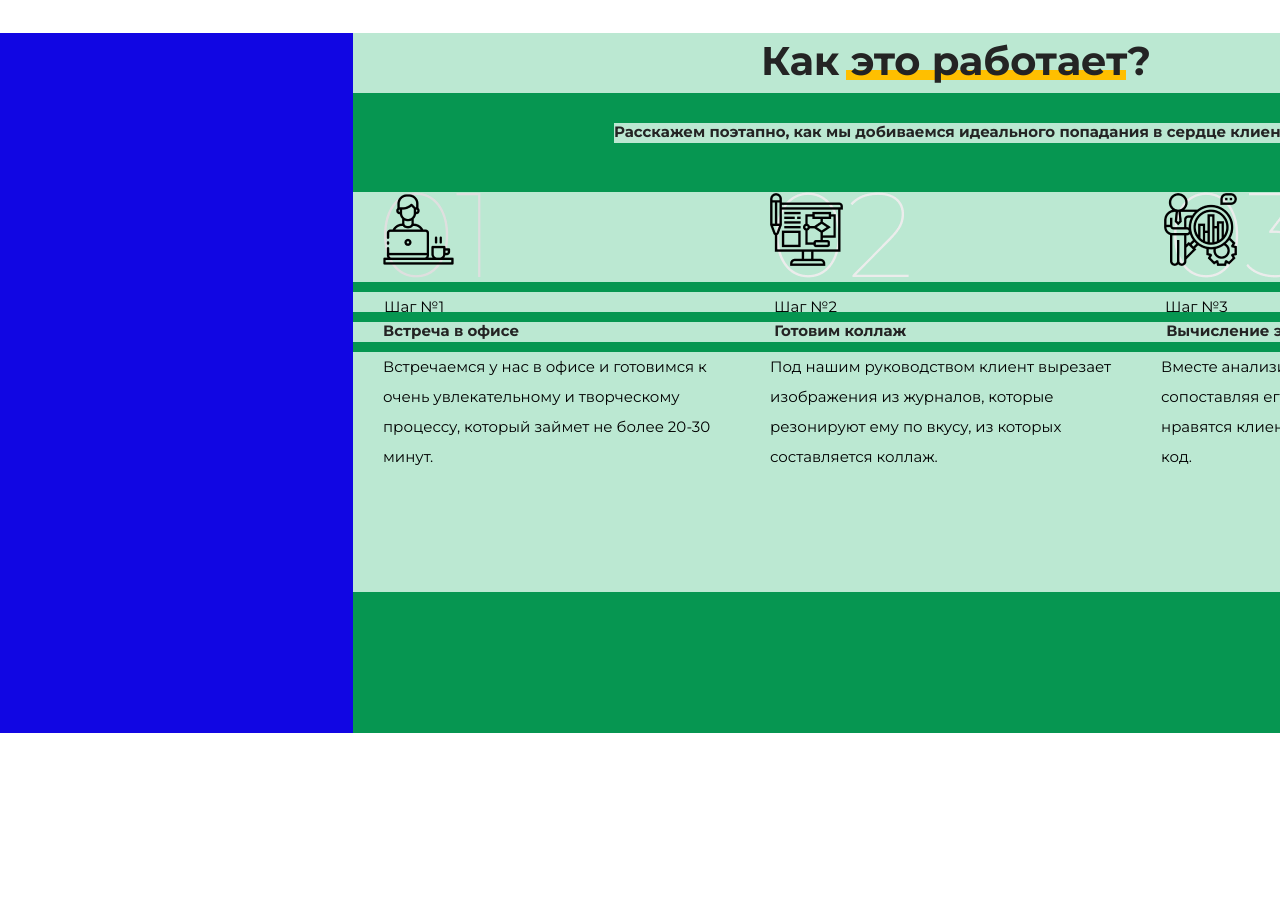
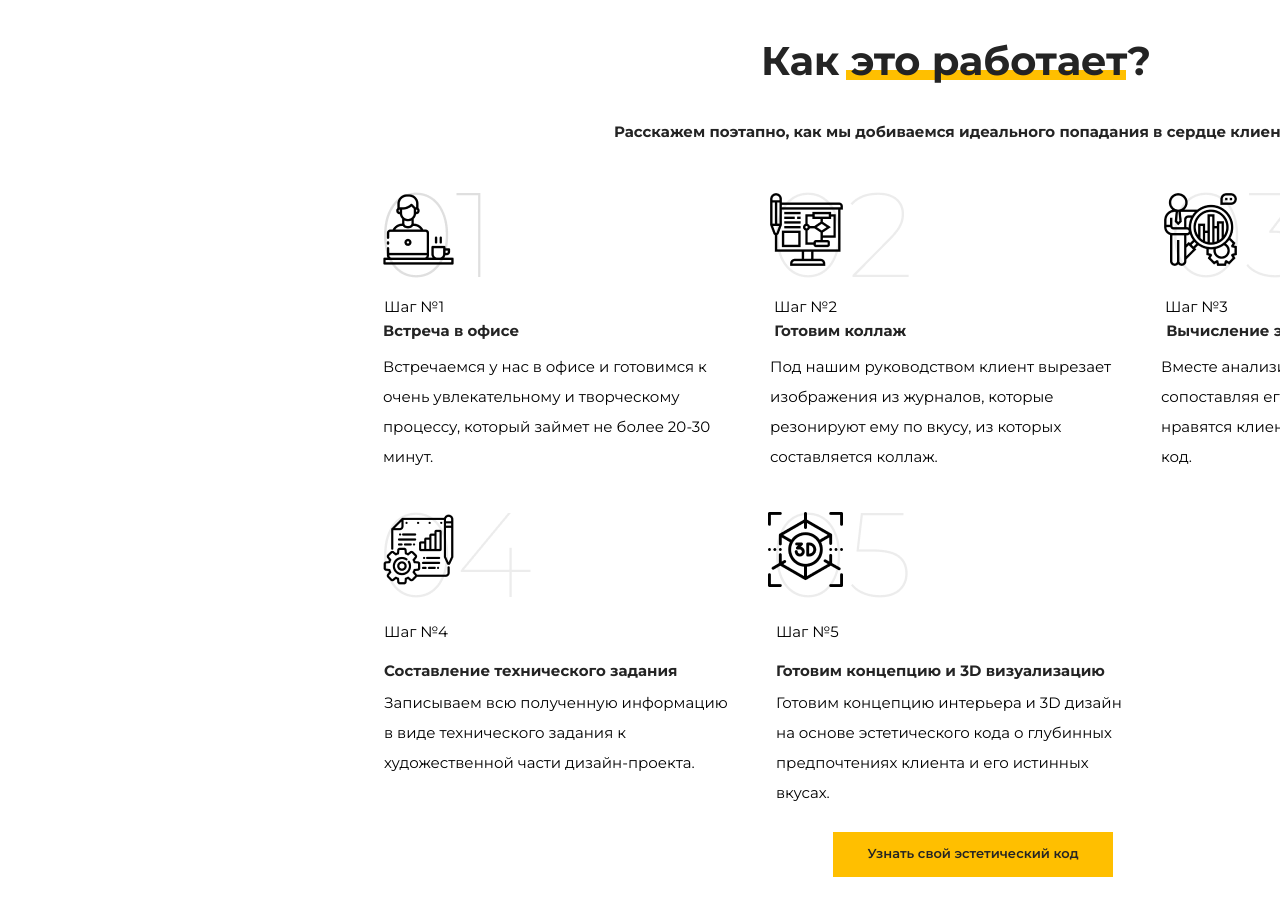
Before and after one commit to Salov-it/DlA-Design, a plain HTML site: page index.html in a window 1280 px wide. Shown: the part 3804-4719 px from the top of the page. Before the commit the page ends 4537 px from the top, so only its background shows below. Drawn offline with nearby package versions, Linux system fonts and the light colour scheme; files whose address does not match are found by name.

Commit message:
верстка 7 блока окончена

```diff
--- a/css/style.css
+++ b/css/style.css
@@ -694,10 +694,7 @@ a
     display: flex;
     justify-content: center;
     width: 1912px;
-    height: 700px;
-
-
-    background-color: #1106e3;
+    height: 900px;
 }
 
 .content_container_5
@@ -705,8 +702,8 @@ a
    display: flex;
    flex-direction: column;
    width: 1206px;
-   height: 700px;
-   background-color: #069651;
+   height: 850px;
+
 }
 
 .container_5_blok1
@@ -715,7 +712,7 @@ a
   justify-content: center;
   width: 1206px;
   height: 60px;
-  background-color: #bbe8d2;
+
 }
 
 .text_How_it_works
@@ -742,7 +739,7 @@ a
   height: 20px;
      margin-top: 30px;
     margin-left: 261px;
-  background-color: #bbe8d2;
+
 }
 
 .text2_How_it_works
@@ -761,7 +758,7 @@ a
     height: 90px;
     margin-top: 49px;
 
-    background-color: #bbe8d2;
+
 }
 
 .ico-01
@@ -801,7 +798,7 @@ a
     height: 20px;
     margin-top: 100px;
     margin-left: -885px;
-     background-color: #bbe8d2;
+
 
 }
 
@@ -840,7 +837,7 @@ a
     height: 20px;
     margin-top: 130px;
     margin-left: -1000px;
-    background-color: #bbe8d2;
+
 }
 
 .text1_blok5
@@ -877,12 +874,12 @@ a
 .container_blok6
 {   display: flex;
     width: 1170px;
-    height: 240px;
+    height: 130px;
     margin-top: 160px;
     margin-left: -1130px;
 
 
-    background-color: #bbe8d2;
+
 }
 
 .text1_blok6 p
@@ -913,6 +910,139 @@ a
   color: #000000;
   margin-left: 12px;
 }
+
+
+.container_blok7
+{
+      display: flex;
+    width: 600px;
+    height: 100px;
+    margin-top: 320px;
+    margin-left: -1170px;
+
+}
+
+.ico-04
+{
+  margin-left: 31px;
+}
+
+.ico-project-management1
+{
+ margin-left: -150px;
+}
+
+.ico-05
+{
+  margin-left: 320px;
+}
+
+.ico-3d1
+{
+  margin-left: -140px;
+}
+
+.container_blok8
+{
+    display: flex;
+    width: 500px;
+    height: 30px;
+    margin-top: 425px;
+    margin-left: -600px;
+
+
+}
+
+.text1_blok8
+{
+     font-family: 'Montserrat-Regular';
+  font-size: 15px;
+  line-height: 30px;
+  color: #000000;
+  margin-left: 31px;
+}
+
+.text2_blok8
+{
+    font-family: 'Montserrat-Regular';
+  font-size: 15px;
+  line-height: 30px;
+  color: #000000;
+  margin-left: 328px;
+}
+
+.container_blok9
+{
+    display: flex;
+    width: 800px;
+    height: 160px;
+    margin-top: 470px;
+    margin-left: -500px;
+
+
+}
+
+.text3_blok8 h3
+{
+  font-family: 'Montserrat';
+  font-size: 15px;
+  line-height: 18.29px;
+  color: #242424;
+  margin-left: 31px;
+}
+
+.text4_blok8 h3
+{
+   font-family: 'Montserrat';
+  font-size: 15px;
+  line-height: 18.29px;
+  color: #242424;
+  margin-left: 47px;
+}
+
+.text3_blok8 p
+{  width: 345px;
+    height: 79px;
+   font-family: 'Montserrat-Regular';
+  font-size: 15px;
+  line-height: 30px;
+  color: #000000;
+  margin-left: 31px;
+}
+
+.text4_blok8 p
+{
+    width: 362px;
+    height: 108px;
+   font-family: 'Montserrat-Regular';
+  font-size: 15px;
+  line-height: 30px;
+  color: #000000;
+  margin-left: 47px;
+}
+
+
+.container_blok10
+{
+    display: flex;
+    justify-content: center;
+    align-items:center;
+    width: 280px;
+    height: 45px;
+    background-color: #FFBF00;
+    margin-top: 640px;
+    margin-left: -320px;
+
+}
+
+.button_blok10 p
+{
+  font-family: 'Montserrat-SemiBold';
+  font-size: 13px;
+  line-height: 15.85px;
+  color: #242424;
+  margin-top: 15px;
+}
 /************************************************/
 /*footer*/
 /************************************************/
--- a/index.html
+++ b/index.html
@@ -373,6 +373,52 @@
 			</section>
 		</div>
 
+		<div class="container_blok7">
+			<section class="ico-04">
+				<img src="./img/content/04.png">
+			</section>
+			<section class="ico-project-management1">
+				<img src="./img/content/project-management1.png">
+			</section>
+
+			<section class="ico-05">
+				<img src="./img/content/05.png">
+			</section>
+			<section class="ico-3d1">
+				<img src="./img/content/3d1.png">
+			</section>
+		</div>
+
+		<div class="container_blok8">
+
+			<section class="text1_blok8">
+				<p>Шаг №4</p>
+			</section>
+			<section class="text2_blok8">
+				<p>Шаг №5</p>
+			</section>
+		</div>
+
+		<div class="container_blok9">
+			<section  class="text3_blok8">
+				<h3>Составление технического задания</h3>
+				<p>Записываем всю полученную информацию в виде технического задания к художественной части дизайн-проекта.</p>
+
+			</section>
+
+
+			<section  class="text4_blok8">
+				<h3>Готовим концепцию и 3D визуализацию</h3>
+				<p>Готовим концепцию интерьера и 3D дизайн на основе эстетического кода о глубинных предпочтениях клиента и его истинных вкусах.</p>
+			</section>
+		</div>
+
+		<div class="container_blok10">
+			<section class="button_blok10">
+				<p>Узнать свой эстетический код</p>
+			</section>
+		</div>
+
 
 
 	</div>
```
